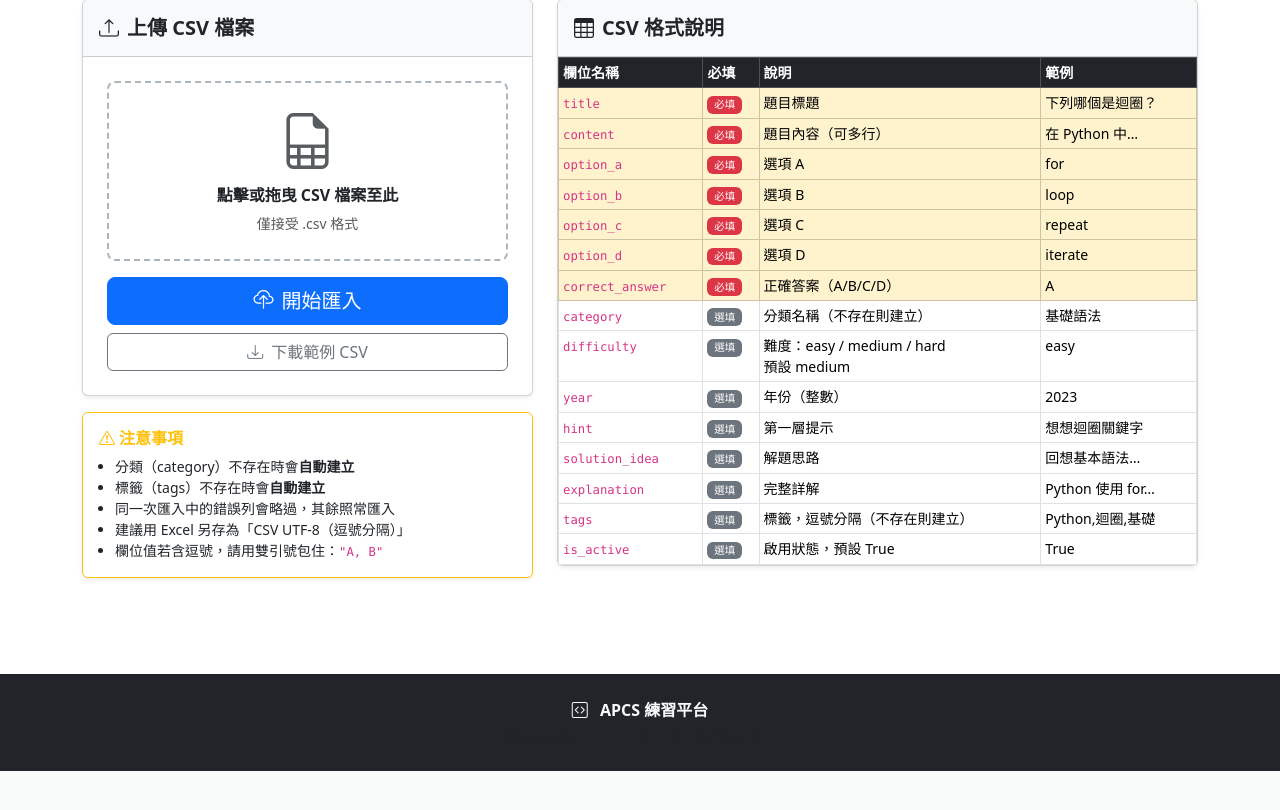
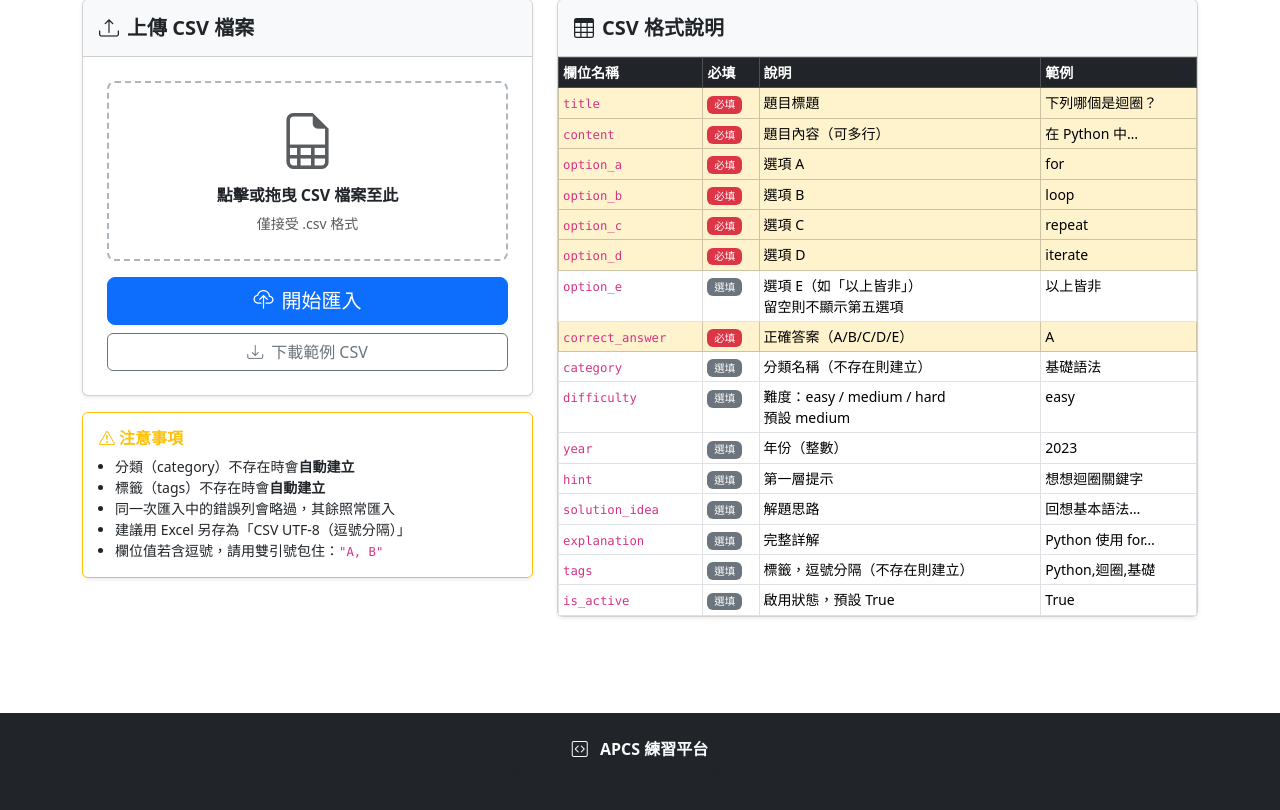
Before and after one commit to jimmy0117/CodeJudge, a Django app: page /questions/import/ in a window 1280 px wide. Shown: the part 191-1001 px from the top of the page. Before the commit the page ends 962 px from the top, so only its background shows below. Run offline with Django 4.2, Linux system fonts and the light colour scheme; the visitor is signed in with stand-in values (Sample User, id 1); data comes from the database, SQL or seed files in the repository.

Commit message:
feat: 新增選項 E 支援，整理 bangye PDF 為 CSV
questions/models.py：
- ANSWER_CHOICES 加入 'E'
- 新增 option_e = TextField(blank=True) 欄位
- get_options() 若 option_e 非空則動態附加

questions/migrations/0002：對應欄位 migration

questions/views.py（CSV 匯入）：
- correct_answer 允許 A~E
- Question.objects.create 加入 option_e
- download_sample_csv 標頭加入 option_e

templates/questions/import.html：
- CSV 格式說明表加入 option_e 選填欄位說明

Co-Authored-By: Claude Fable 5 <noreply@anthropic.com>

```diff
--- a/questions/views.py
+++ b/questions/views.py
@@ -152,9 +152,9 @@ def question_import(request):
                         raise ValueError(f'欄位「{col}」不能為空')
 
                 correct_answer = row['correct_answer'].strip().upper()
-                if correct_answer not in ('A', 'B', 'C', 'D'):
+                if correct_answer not in ('A', 'B', 'C', 'D', 'E'):
                     raise ValueError(
-                        f'correct_answer 必須是 A/B/C/D，目前為「{correct_answer}」'
+                        f'correct_answer 必須是 A/B/C/D/E，目前為「{correct_answer}」'
                     )
 
                 # ── 選填欄位 ──────────────────────────────────────────────
@@ -187,6 +187,7 @@ def question_import(request):
                     option_b=row['option_b'].strip(),
                     option_c=row['option_c'].strip(),
                     option_d=row['option_d'].strip(),
+                    option_e=row.get('option_e', '').strip(),
                     correct_answer=correct_answer,
                     category=category,
                     difficulty=difficulty,
@@ -239,14 +240,14 @@ def download_sample_csv(request):
     writer = csv.writer(response)
     writer.writerow([
         'title', 'content',
-        'option_a', 'option_b', 'option_c', 'option_d',
+        'option_a', 'option_b', 'option_c', 'option_d', 'option_e',
         'correct_answer', 'category', 'difficulty', 'year',
         'hint', 'solution_idea', 'explanation', 'tags', 'is_active',
     ])
     writer.writerow([
         '以下哪個是 Python 的迴圈語法？',
         '在 Python 中，哪個關鍵字用於建立計次迴圈？',
-        'for', 'loop', 'repeat', 'iterate',
+        'for', 'loop', 'repeat', 'iterate', '',
         'A', '基礎語法', 'easy', '2023',
         '想想 Python 的基本控制流程關鍵字。',
         '回想學過的迴圈寫法。',
@@ -260,6 +261,7 @@ def download_sample_csv(request):
         'O(n²)',
         'O(log n)',
         'O(1)',
+        '以上皆非',
         'B', '時間複雜度', 'hard', '2022',
         '計算迴圈執行次數。',
         '最外層迴圈執行 n 次，內層也執行 n 次。',
--- a/templates/questions/import.html
+++ b/templates/questions/import.html
@@ -139,10 +139,16 @@
                                     <td>選項 D</td>
                                     <td>iterate</td>
                                 </tr>
+                                <tr>
+                                    <td><code>option_e</code></td>
+                                    <td><span class="badge bg-secondary">選填</span></td>
+                                    <td>選項 E（如「以上皆非」）<br>留空則不顯示第五選項</td>
+                                    <td>以上皆非</td>
+                                </tr>
                                 <tr class="table-warning">
                                     <td><code>correct_answer</code></td>
                                     <td><span class="badge bg-danger">必填</span></td>
-                                    <td>正確答案（A/B/C/D）</td>
+                                    <td>正確答案（A/B/C/D/E）</td>
                                     <td>A</td>
                                 </tr>
                                 <tr>
```
Also changed, not shown: questions/models.py (+6 -2 lines), questions/migrations/0002_question_option_e_alter_question_correct_answer.py (added).
